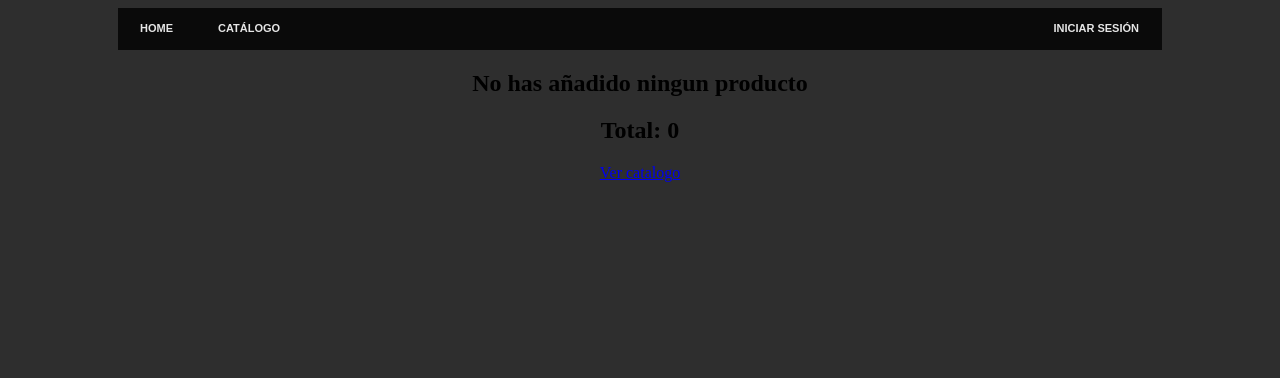
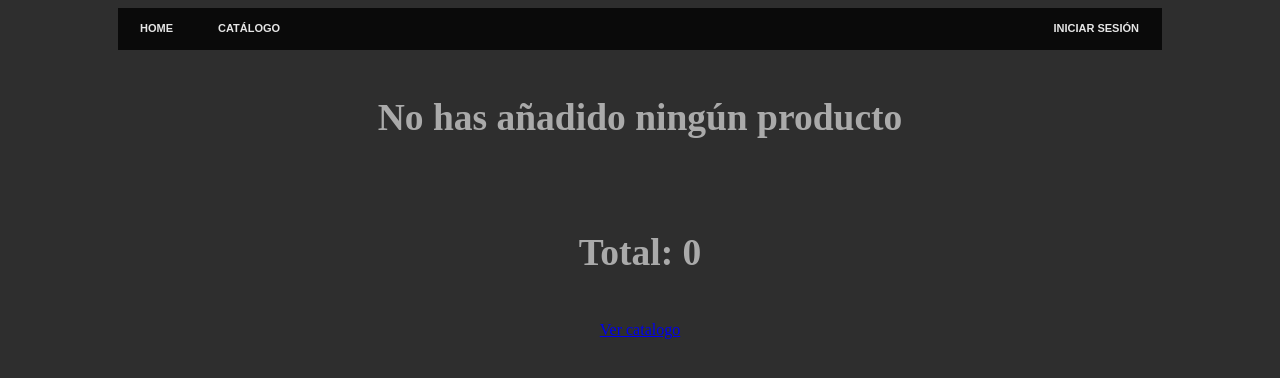
Before and after one commit to RedNova94/Proyecto_Web, a PHP site: page /shopping_cart.php in a window 1280 px wide. Shown: the top 378 px of the page. Run offline with PHP 8.4, Linux system fonts and the light colour scheme.

Commit message:
formato al carrito

```diff
--- /dev/null
+++ b/css/style_cart.css
@@ -0,0 +1,20 @@
+.empty {
+    padding: 15px 0;
+    font-size: 25px;
+    color: #aaaaaa;
+    font-weight: bold;
+}
+
+table{
+  width:100%;
+  border-collapse: collapse;
+}
+
+table, th, td {
+    border: 3px solid #d6d6c2;
+}
+
+th, td{
+  padding: 15px;
+  text-align: center;
+}
--- a/shopping_cart.php
+++ b/shopping_cart.php
@@ -6,8 +6,10 @@
  * Time: 10:56 AM
 */
 $PageTitle="Carrito";
-function customPageHeader(){
-}
+function customPageHeader(){?>
+  <link rel="stylesheet" href="css/style_cart.css">
+
+<?php }
 session_start();
 if(isset($_SESSION["shadowplay_islog"])) {
 include_once ("session_header.php");
@@ -102,28 +104,54 @@ if(isset($_GET['id'])){
         $datos=$_SESSION['carrito'];
 
         $total=0;
-        for($i=0;$i<count($datos);$i++){
+        ?> <div class="box">
 
-            ?>
-            <div class="producto">
-                <center>
-                    <img src="<?php echo $datos[$i]['Imagen'] ?>" style="width: 30%; height: 30%;"/><br>
-                    <span><?php echo $datos[$i]['Nombre'];?></span><br>
-                    <span><?php echo $datos[$i]['Artista'];?></span><br>
-                    <span>Precio: $<?php echo $datos[$i]['Precio'];?></span><br>
-                    <span>Cantidad: <?php echo $datos[$i]['Cantidad'];?></span><br>
-                    <span>Subtotal: $<?php echo $datos[$i]['Cantidad']*$datos[$i]['Precio'];?></span><br>
+            <table>
+              <tr>
+                <th>
+                  Producto
+                </th>
+                <th>
+                  Cantidad
+                </th>
+                <th>
+                  Precio
+                </th>
+                <th>
+                  Subtotal
+                </th>
+              </tr>
+              <?php
 
-                </center>
-            </div>
+
+              for($i=0;$i<count($datos);$i++){
+
+              ?>
+              <tr>
+                <td>
+                  <?php echo $datos[$i]['Nombre'] ." - ". $datos[$i]['Artista'];?>
+                </td>
+                <td>
+                  <?php echo $datos[$i]['Cantidad'];?>
+                </td>
+                <td>
+                  <?php echo $datos[$i]['Precio'];?>
+                </td>
+                <td>
+                  <?php echo $datos[$i]['Cantidad']*$datos[$i]['Precio'];?>
+                </td>
+              </tr>
+
             <?php
             $total=($datos[$i]['Cantidad']*$datos[$i]['Precio'])+$total;
         }
 
+
     }else{
-        echo '<center><h2>No has añadido ningun producto</h2></center>';
+        echo '<center class="empty"><h2>No has añadido ningún producto</h2></center>';
     }
-    echo '<center><h2>Total: '.$total.'</h2></center>';
-
+    ?> </table> <?php
+    echo '<center class="empty"><h2>Total: '.$total.'</h2></center>';
     ?>
-    <center><a href="disc_catalog.php">Ver catalogo</a></center>
+  <center><a href="disc_catalog.php">Ver catalogo</a></center>
+</div>
```
